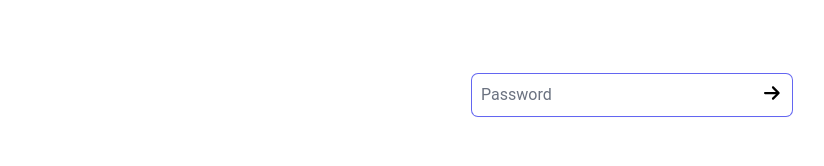
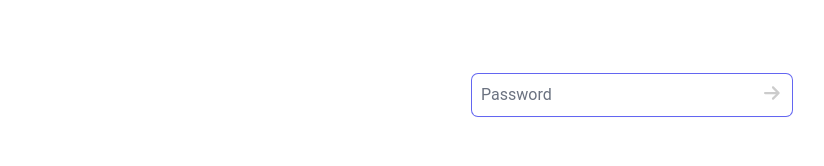
Before and after one commit to mSharifHub/e-commerce, a React (Create React App) app: page /api/credentials/check-email/register in a window 1280 px wide. Shown: the part 166-332 px from the top of the page, without its empty margins (8-832 px from the left). Built offline with nearby package versions, Linux system fonts and the light colour scheme.

Commit message:
refractored password input

```diff
--- a/src/components/pages/SignInAndSignOut/Register.jsx
+++ b/src/components/pages/SignInAndSignOut/Register.jsx
@@ -50,7 +50,7 @@ export default function Register() {
         curentState.length =
           password.length > 0 && password.length < 5
             ? "Password must be at least 5 characters"
-            : "valid length";
+            : "Valid length";
 
         curentState.upperCase = !/[A-Z]/.test(password)
           ? "Password must contain at least 1 uppercase letter"
@@ -136,7 +136,11 @@ export default function Register() {
           />
           <button
             type="submit"
-            className="absolute inset-y-0 right-0 w-10 h-full flex  justify-center items-center text-lg  transition-transform duration-75 hover:text-2xl"
+            className={`absolute inset-y-0 right-0 w-10 h-full flex  justify-center items-center text-lg  transition-transform duration-120 ease-in-out  ${
+              !valid
+                ? "opacity-20 cursor-not-allowed"
+                : "opacity-100 hover:text-2xl cursor-pointer"
+            }`}
           >
             <FontAwesomeIcon icon={faArrowRight} />
           </button>
@@ -184,6 +188,7 @@ export default function Register() {
       <Link to="/">
         <button
           type="button"
+          disabled={!valid}
           className="absolute bottom-10 left-10 justify-center items-center w-[8rem] h-[3rem] mt-4 text-black border-2 rounded-lg text-lg font-thin  capitalize transition-all duration-100 ease-out  cursor-pointer hover:scale-110"
         >
           return
```
